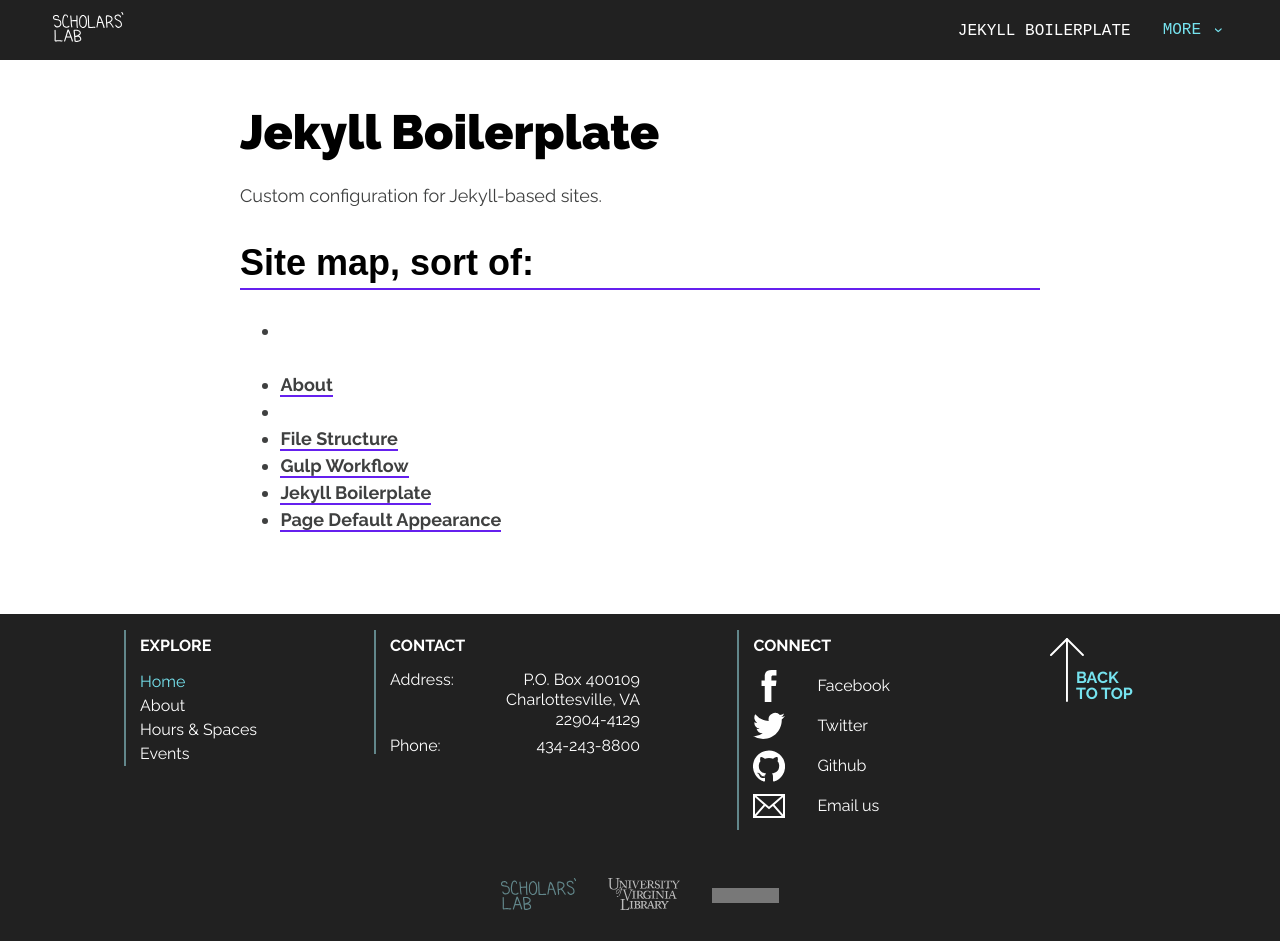
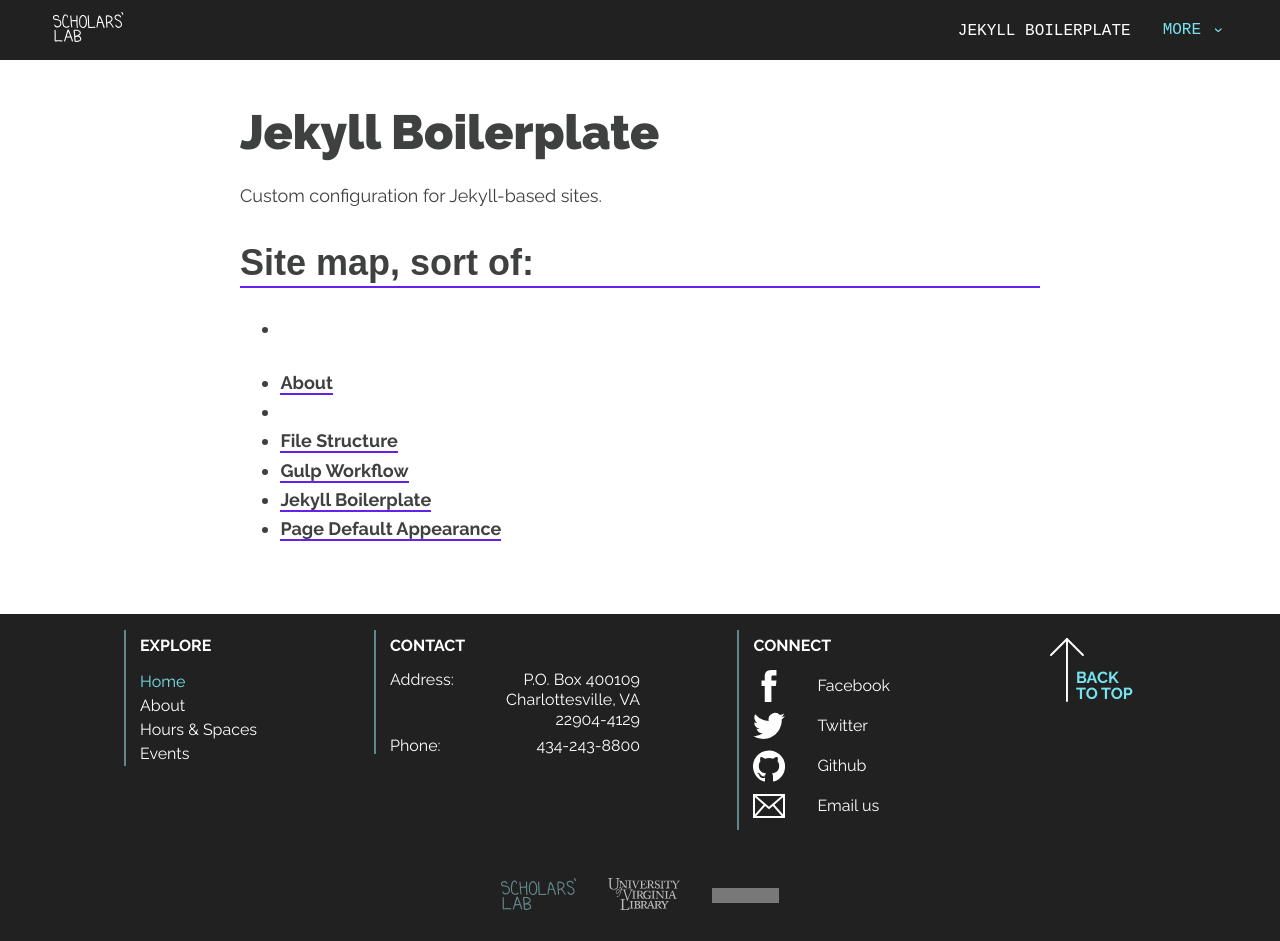
Before and after one commit to kbdonnally/jekyll-boilerplate, a Jekyll site: the page built from index.md, in a window 1280 px wide. Built offline with Jekyll 4.4.1, drawn with Linux system fonts in a browser that asks for light colours; some web fonts are replaced; grey boxes are pictures that could not be loaded.

Commit message:
Adjust color & spacing on page defaults

```diff
--- a/_assets/css/_sass/_page.scss
+++ b/_assets/css/_sass/_page.scss
@@ -37,7 +37,7 @@
 		position: relative;
 		font-weight: 700;
 		line-height: 1;
-		color: black;
+		color: $textgray;
 	}
 	// headers
 	h1 {
@@ -57,7 +57,7 @@
 	h2 {
 		margin-top: .5em;
 		margin-bottom: .75em;
-		padding-bottom: calc(.25em - 2px);
+		padding-bottom: calc(.1875em - 2px);
 		font-size: 1.625rem;
 		font-family: "Sunflower", sans-serif;
 		border-bottom: 2px solid $hanpurple;
@@ -129,9 +129,11 @@
 		position: relative;
 		padding-left: 2.25em;
 		padding-right: 1em;
-		margin: 1.5em 0;
+		margin: 1em 0;
 		li {
-		//	margin-bottom: .75em;
+			&:not(last-of-type) {
+				margin-bottom: .125em;
+			}
 			p {
 				margin: 0;
 			}
@@ -140,6 +142,9 @@
 		ul {
 			margin: 0;
 			padding-right: 0;
+			&:not(first-of-type) {
+				margin-top: .125em;
+			}
 		}
 	}
 	// # numbered list
```
Also changed, not shown: assets/css/style.css.
